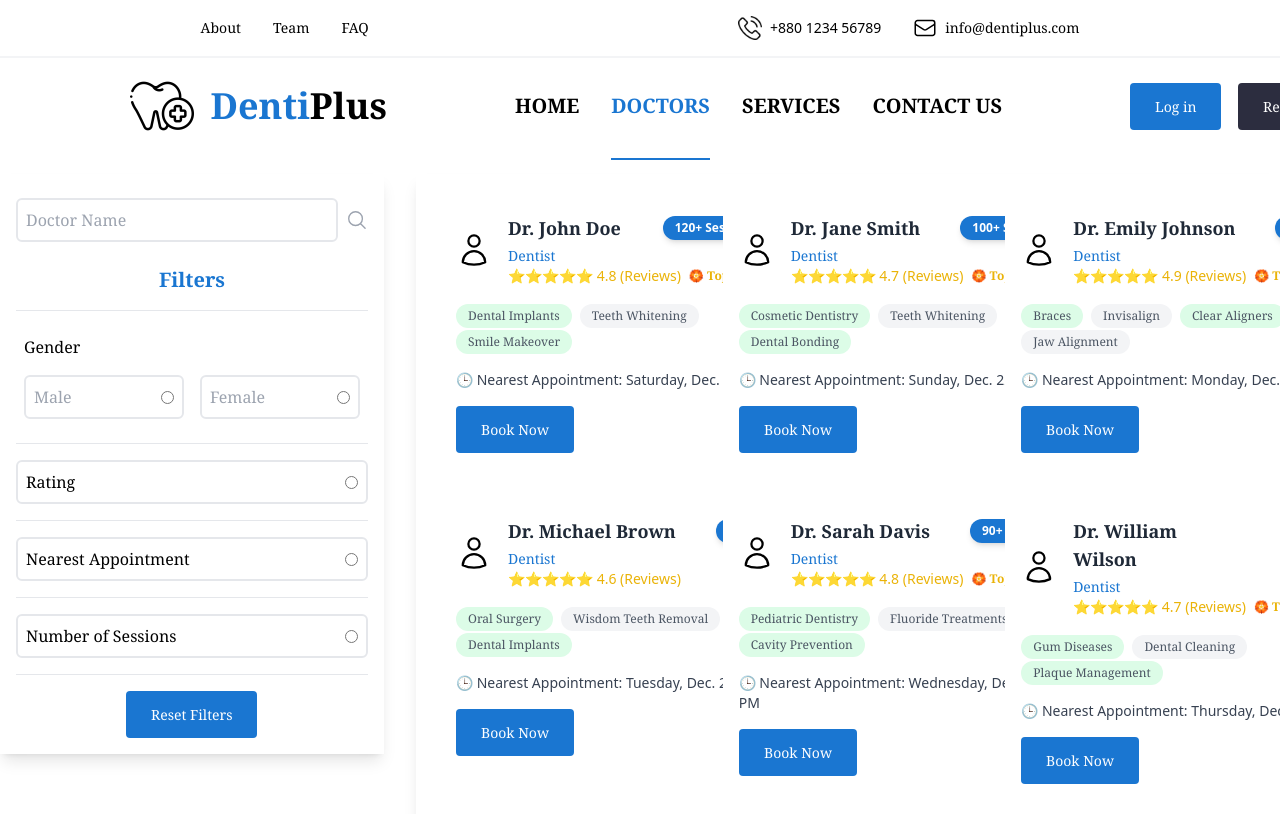
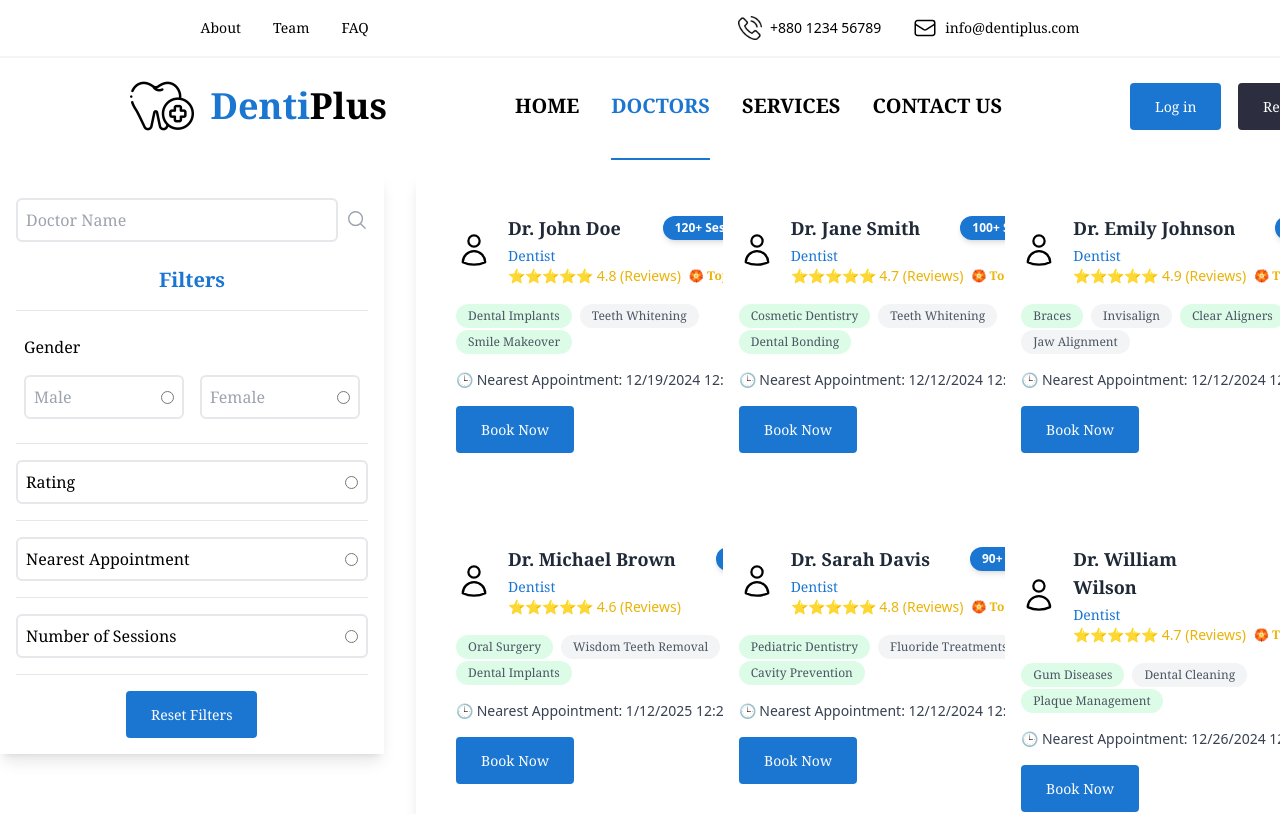
Before and after one commit to YoussefHassanien/dental-clinic-system, a React (Vite) app in the folder frontend/: page /doctors in a window 1280 px wide. Shown: the top 814 px of the page. Built offline with nearby package versions, Linux system fonts and the light colour scheme.

Commit message:
Filter Functionality Done

```diff
--- a/frontend/src/Pages/Doctors/constants.ts
+++ b/frontend/src/Pages/Doctors/constants.ts
@@ -7,8 +7,9 @@ export const doctors = [
     rating: 4.8,
     sessions: 120,
     interests: ["Dental Implants", "Teeth Whitening", "Smile Makeover"],
-    appointment: "Saturday, Dec. 21 at 09:00 PM",
+    appointment: new Date(new Date().setDate(new Date().getDate() + 7)), // 1 week in the future
     topRated: true,
+    gender: "male",
   },
   {
     name: "Dr. Jane Smith",
@@ -18,8 +19,9 @@ export const doctors = [
     rating: 4.7,
     sessions: 100,
     interests: ["Cosmetic Dentistry", "Teeth Whitening", "Dental Bonding"],
-    appointment: "Sunday, Dec. 22 at 10:30 AM",
+    appointment: new Date(),
     topRated: true,
+    gender: "female",
   },
   {
     name: "Dr. Emily Johnson",
@@ -29,8 +31,9 @@ export const doctors = [
     rating: 4.9,
     sessions: 150,
     interests: ["Braces", "Invisalign", "Clear Aligners", "Jaw Alignment"],
-    appointment: "Monday, Dec. 23 at 02:15 PM",
+    appointment: new Date(),
     topRated: true,
+    gender: "female",
   },
   {
     name: "Dr. Michael Brown",
@@ -40,8 +43,9 @@ export const doctors = [
     rating: 4.6,
     sessions: 200,
     interests: ["Oral Surgery", "Wisdom Teeth Removal", "Dental Implants"],
-    appointment: "Tuesday, Dec. 24 at 11:45 AM",
+    appointment: new Date(new Date().setMonth(new Date().getMonth() + 1)), // 1 month in the future
     topRated: false,
+    gender: "male",
   },
   {
     name: "Dr. Sarah Davis",
@@ -55,8 +59,9 @@ export const doctors = [
       "Fluoride Treatments",
       "Cavity Prevention",
     ],
-    appointment: "Wednesday, Dec. 25 at 03:30 PM",
+    appointment: new Date(),
     topRated: true,
+    gender: "female",
   },
   {
     name: "Dr. William Wilson",
@@ -66,8 +71,9 @@ export const doctors = [
     rating: 4.7,
     sessions: 110,
     interests: ["Gum Diseases", "Dental Cleaning", "Plaque Management"],
-    appointment: "Thursday, Dec. 26 at 04:45 PM",
+    appointment: new Date(new Date().setDate(new Date().getDate() + 14)), // 2 weeks in the future
     topRated: true,
+    gender: "male",
   },
   {
     name: "Dr. Linda Martinez",
@@ -77,8 +83,9 @@ export const doctors = [
     rating: 4.8,
     sessions: 130,
     interests: ["Root Canal", "Dental Pain Relief", "Oral Health"],
-    appointment: "Friday, Dec. 27 at 01:30 PM",
+    appointment: new Date(),
     topRated: true,
+    gender: "female",
   },
   {
     name: "Dr. Robert Garcia",
@@ -88,19 +95,21 @@ export const doctors = [
     rating: 4.9,
     sessions: 140,
     interests: ["Dental Crowns", "Dentures", "Smile Reconstruction"],
-    appointment: "Saturday, Dec. 28 at 10:00 AM",
+    appointment: new Date(new Date().setDate(new Date().getDate() + 21)), // 3 weeks in the future
     topRated: true,
+    gender: "male",
   },
   {
-    name: "Dr. Angela White",
+    name: "Dr. Angela Jackson",
     specialty: "Orthodontist",
     yearsOfExperience: 10,
     description: "Specialist in braces and aligners.",
     rating: 4.5,
     sessions: 80,
     interests: ["Braces", "Clear Aligners", "Space Maintainers"],
-    appointment: "Sunday, Dec. 29 at 11:30 AM",
+    appointment: new Date(),
     topRated: false,
+    gender: "female",
   },
   {
     name: "Dr. Paul Adams",
@@ -110,8 +119,9 @@ export const doctors = [
     rating: 4.6,
     sessions: 190,
     interests: ["Dental Bridges", "Dentures", "Tooth Restoration"],
-    appointment: "Monday, Dec. 30 at 02:45 PM",
+    appointment: new Date(),
     topRated: false,
+    gender: "male",
   },
   {
     name: "Dr. Anna Thompson",
@@ -121,8 +131,9 @@ export const doctors = [
     rating: 4.7,
     sessions: 115,
     interests: ["Root Canal", "Oral Pain Relief", "Tooth Preservation"],
-    appointment: "Tuesday, Jan. 2 at 04:15 PM",
+    appointment: new Date(),
     topRated: true,
+    gender: "female",
   },
   {
     name: "Dr. Steven Lee",
@@ -132,8 +143,9 @@ export const doctors = [
     rating: 4.4,
     sessions: 170,
     interests: ["Gum Diseases", "Dental Implants", "Periodontal Surgery"],
-    appointment: "Wednesday, Jan. 3 at 10:45 AM",
+    appointment: new Date(new Date().setMonth(new Date().getMonth() + 2)), // 2 months in the future
     topRated: false,
+    gender: "male",
   },
   {
     name: "Dr. Julia Robinson",
@@ -143,8 +155,9 @@ export const doctors = [
     rating: 4.8,
     sessions: 85,
     interests: ["Fluoride Treatments", "Cavity Prevention", "Sealants"],
-    appointment: "Thursday, Jan. 4 at 01:45 PM",
+    appointment: new Date(),
     topRated: true,
+    gender: "female",
   },
   {
     name: "Dr. Kevin Scott",
@@ -154,8 +167,9 @@ export const doctors = [
     rating: 4.5,
     sessions: 95,
     interests: ["Dental Cleaning", "Cavity Fillings", "Oral Exams"],
-    appointment: "Friday, Jan. 5 at 04:30 PM",
+    appointment: new Date(),
     topRated: false,
+    gender: "male",
   },
   {
     name: "Dr. Olivia Harris",
@@ -165,8 +179,9 @@ export const doctors = [
     rating: 4.9,
     sessions: 140,
     interests: ["Teeth Whitening", "Dental Veneers", "Smile Design"],
-    appointment: "Saturday, Jan. 6 at 09:15 AM",
+    appointment: new Date(),
     topRated: true,
+    gender: "female",
   },
 ];
 
--- a/frontend/src/Pages/Doctors/doctorsPage.tsx
+++ b/frontend/src/Pages/Doctors/doctorsPage.tsx
@@ -1,4 +1,4 @@
-import { useState } from "react";
+import { useEffect, useState } from "react";
 import Navbar from "../../Common/Components/Navbar/navbar";
 import SubNavbar from "../../Common/Components/Sub-Navbar/subNavbar";
 import Footer from "../../Common/Components/Footer/footer";
@@ -11,12 +11,39 @@ const DoctorsPage: React.FC = () => {
   const [selectedFilter, setSelectedFilter] = useState("");
   const [searchTerm, setSearchTerm] = useState("");
   const [currentPage, setCurrentPage] = useState(0);
+  const [currentDoctors, setCurrentDoctors] = useState(doctors);
   const itemsPerPage = 6;
 
-  const paginatedDoctors = doctors.slice(
+  const paginatedDoctors = currentDoctors.slice(
     currentPage * itemsPerPage,
     (currentPage + 1) * itemsPerPage
   );
+
+  useEffect(() => {
+    if (selectedFilter === "female") {
+      setCurrentDoctors(doctors.filter((doctor) => doctor.gender === "female"));
+    } else if (selectedFilter === "male") {
+      setCurrentDoctors(doctors.filter((doctor) => doctor.gender === "male"));
+    } else if (selectedFilter === "rating") {
+      setCurrentDoctors(doctors.sort((a, b) => b.rating - a.rating));
+    } else if (selectedFilter === "nearestAppointment") {
+      setCurrentDoctors(
+        doctors.sort(
+          (a, b) =>
+            new Date(a.appointment).getTime() -
+            new Date(b.appointment).getTime()
+        )
+      );
+    } else if (selectedFilter === "sessions") {
+      setCurrentDoctors(doctors.sort((a, b) => b.sessions - a.sessions));
+    } else {
+      setCurrentDoctors(
+        doctors.filter((doctor) =>
+          doctor.name.toLowerCase().includes(searchTerm.toLowerCase())
+        )
+      );
+    }
+  }, [selectedFilter, searchTerm]);
 
   const handlePageChange = (selectedPage: { selected: number }) => {
     setCurrentPage(selectedPage.selected);
@@ -170,6 +197,7 @@ const DoctorsPage: React.FC = () => {
                   onClick={() => {
                     setSearchTerm("");
                     setSelectedFilter("");
+                    setCurrentDoctors(doctors);
                   }}
                 />
               </div>
@@ -177,7 +205,7 @@ const DoctorsPage: React.FC = () => {
           </div>
         </ReusableCard>
         {/* Doctors Container */}
-        <div className="grid grid-cols-1 md:grid-cols-2 lg:grid-cols-3 gap-8 p-6 shadow-lg mb-5">
+        <div className="grid grid-cols-1 md:grid-cols-2 lg:grid-cols-3 gap-8 p-6 shadow-lg mb-5 grid-rows-2">
           {paginatedDoctors.map((doctor, index) => (
             <div
               key={index}
@@ -250,7 +278,10 @@ const DoctorsPage: React.FC = () => {
 
                   {/* Appointment */}
                   <div className="text-sm text-gray-700 mb-4 font-sans">
-                    <p>🕒 Nearest Appointment: {doctor.appointment}</p>
+                    <p>
+                      🕒 Nearest Appointment:
+                      {` ${doctor.appointment.toLocaleDateString()} ${doctor.appointment.toLocaleTimeString()}`}
+                    </p>
                   </div>
                   <Button text="Book Now" />
                 </div>
@@ -292,11 +323,11 @@ const DoctorsPage: React.FC = () => {
             />
           </svg>
         }
-        pageCount={Math.ceil(doctors.length / itemsPerPage)}
+        pageCount={Math.ceil(currentDoctors.length / itemsPerPage)}
         onPageChange={handlePageChange}
         containerClassName="flex justify-center flex-row space-x-2 my-4 ml-40"
         pageClassName="cursor-pointer px-4 py-2 bg-gray-100 rounded-full"
-        activeClassName="bg-black text-white"
+        activeClassName="bg-gray-900 text-white"
         previousClassName="cursor-pointer p-2 bg-gray-100 rounded-full hover:bg-black hover:text-white"
         nextClassName="cursor-pointer p-2 bg-gray-100 rounded-full hover:bg-black hover:text-white"
       />
```
